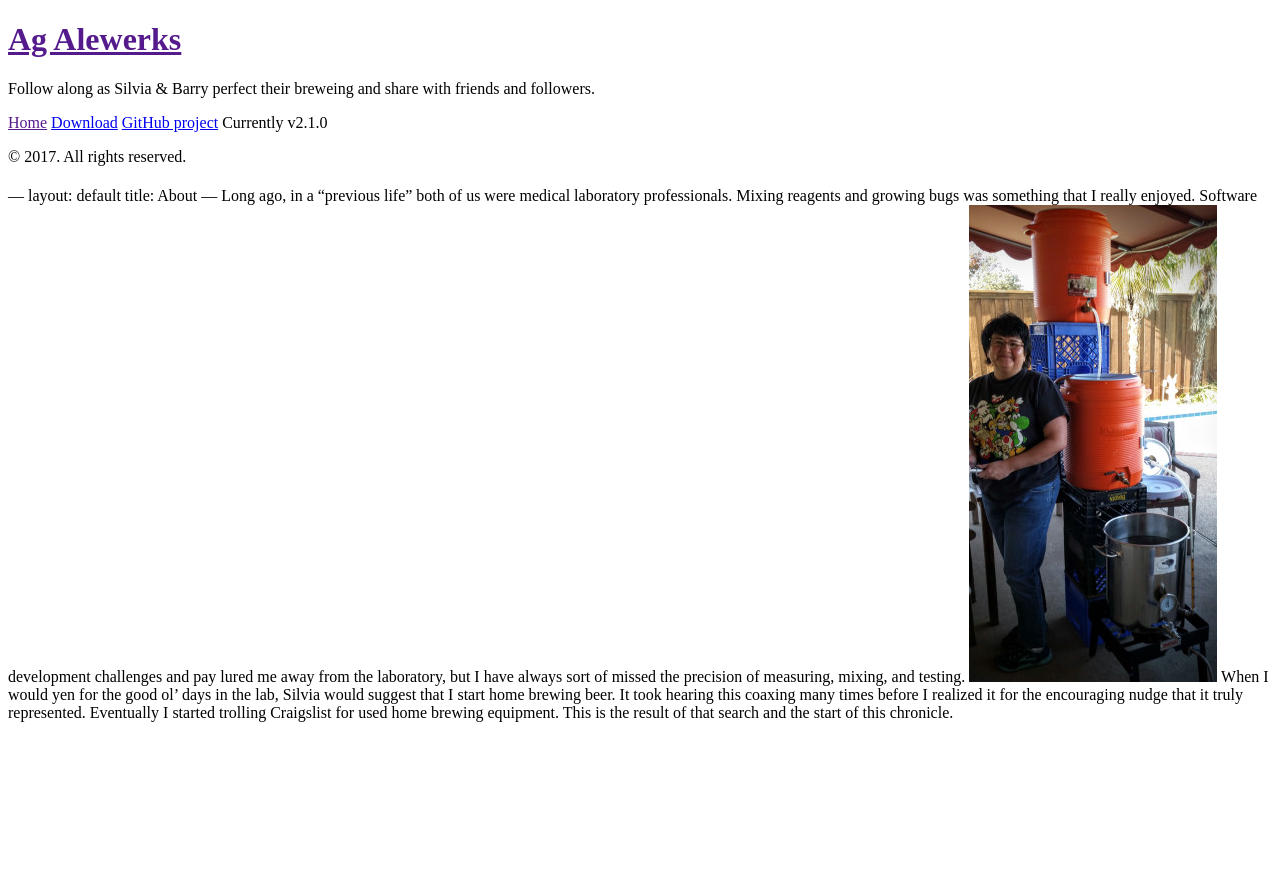
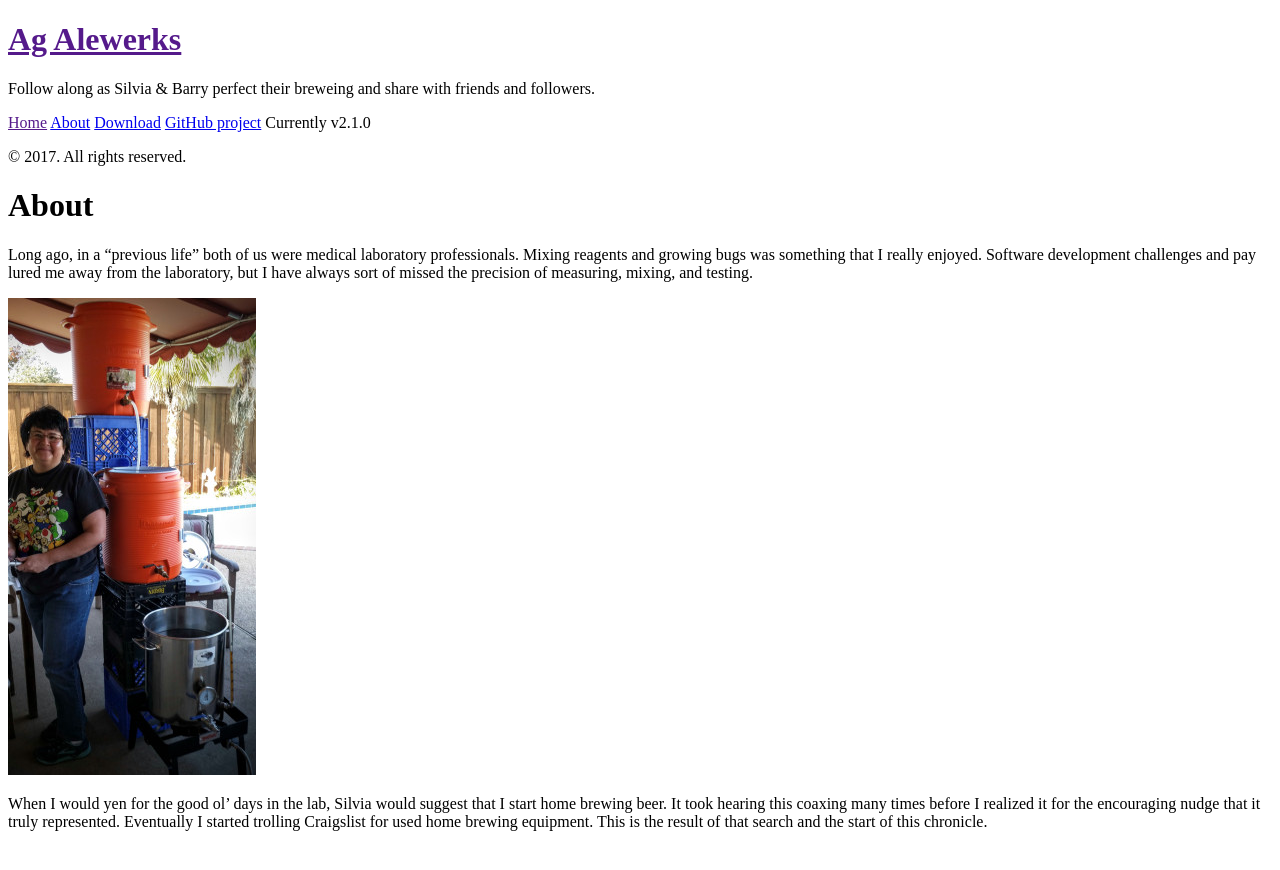
Before and after one commit to AgAlewerks/agalewerks.github.io, a Jekyll site: the page built from about.md, in a window 1280 px wide. Shown: the top 870 px of the page. Built offline with Jekyll 4.4.1, drawn with Linux system fonts in a browser that asks for light colours; our own code applies the rules of GitHub Pages for plain Markdown files; some of the changed lines change nothing that is shown.

Commit message:
still learning the secret handshake

```diff
--- a/about.md
+++ b/about.md
@@ -1,3 +1,11 @@
---- layout: default title: About --- Long ago, in a “previous life” both of us were medical laboratory professionals. Mixing reagents and growing bugs was something that I really enjoyed. Software development challenges and pay lured me away from the
-laboratory, but I have always sort of missed the precision of measuring, mixing, and testing. ![Alt text](/public/images/brewing_rig.jpg) When I would yen for the good ol’ days in the lab, Silvia would suggest that I start home brewing beer. It took hearing
-this coaxing many times before I realized it for the encouraging nudge that it truly represented. Eventually I started trolling Craigslist for used home brewing equipment. This is the result of that search and the start of this chronicle.
+---
+layout: page
+title: About
+---
+
+Long ago, in a “previous life” both of us were medical laboratory professionals. Mixing reagents and growing bugs was something that I really enjoyed. Software development challenges and pay lured me away from the
+laboratory, but I have always sort of missed the precision of measuring, mixing, and testing.
+
+![Alt text](/public/images/brewing_rig.jpg)
+
+When I would yen for the good ol’ days in the lab, Silvia would suggest that I start home brewing beer. It took hearing this coaxing many times before I realized it for the encouraging nudge that it truly represented. Eventually I started trolling Craigslist for used home brewing equipment. This is the result of that search and the start of this chronicle.
```
